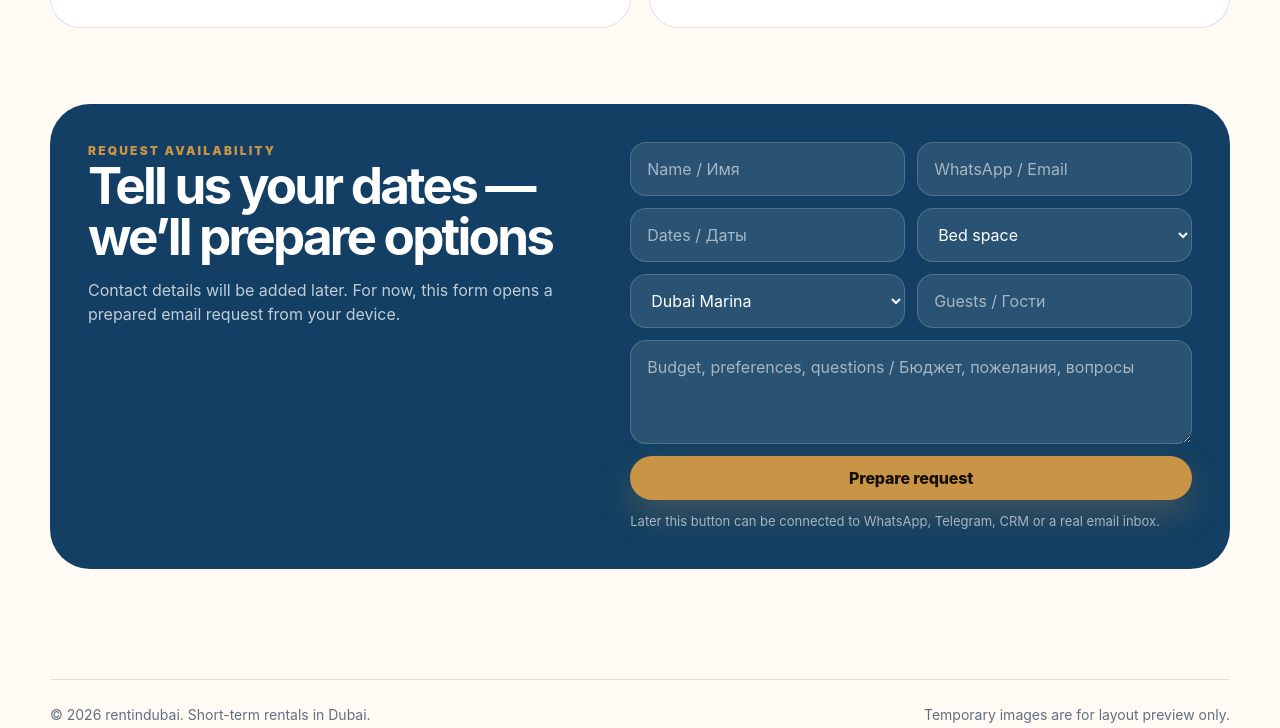
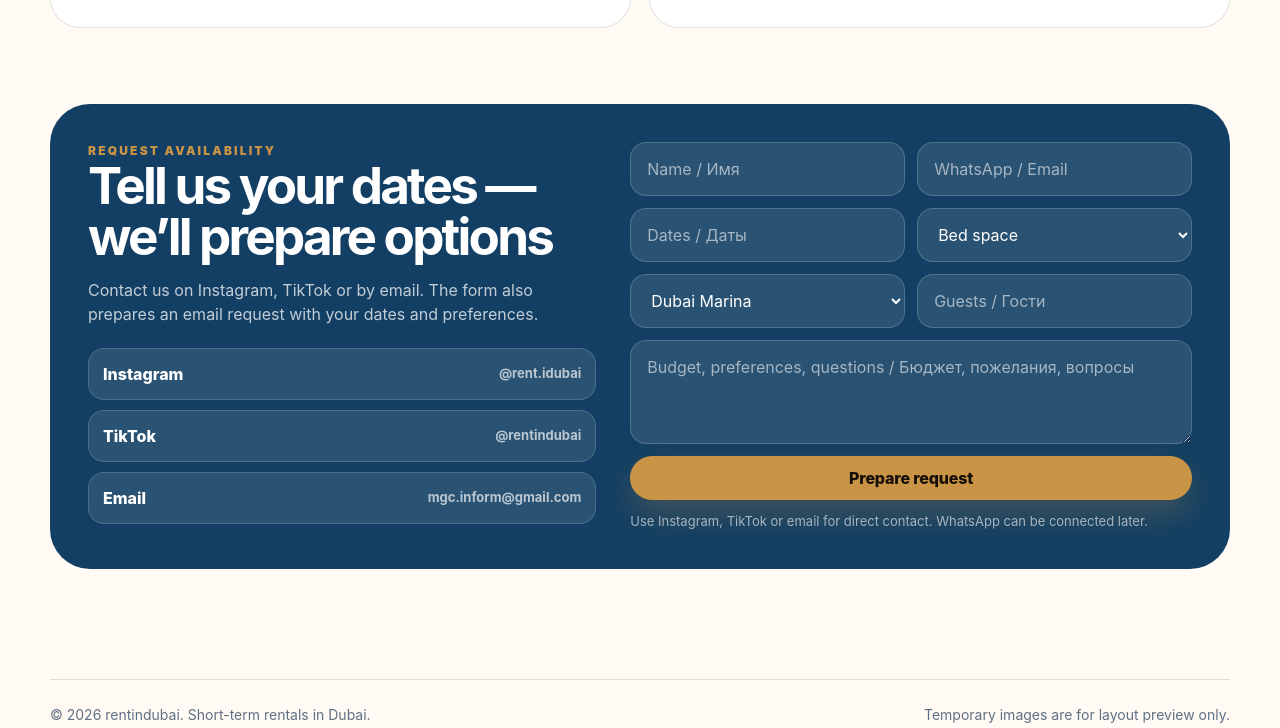
Before and after one commit to mgcinform/rentindubai, a plain HTML site: page index.html in a window 1280 px wide. Shown: the part 2592-3320 px from the top of the page. Drawn offline with Linux system fonts and the light colour scheme.

Commit message:
Add contact links

```diff
--- a/index.html
+++ b/index.html
@@ -154,6 +154,15 @@
     .contact { background: var(--blue); color: white; border-radius: 40px; padding: 38px; display: grid; grid-template-columns: .95fr 1.05fr; gap: 34px; align-items: start; }
     .contact h2 { color: white; }
     .contact p { color: rgba(255,255,255,.74); }
+    .contact-links { margin-top: 22px; display: grid; gap: 10px; }
+    .contact-link {
+      display: flex; align-items: center; justify-content: space-between; gap: 14px;
+      min-height: 52px; padding: 12px 14px; border-radius: 16px;
+      background: rgba(255,255,255,.10); border: 1px solid rgba(255,255,255,.16);
+      color: white; font-weight: 800; transition: background .2s ease, transform .2s ease;
+    }
+    .contact-link:hover { background: rgba(255,255,255,.16); transform: translateY(-1px); }
+    .contact-link span { color: rgba(255,255,255,.68); font-size: 13px; font-weight: 700; }
     .form { display: grid; gap: 12px; }
     .form-row { display: grid; grid-template-columns: 1fr 1fr; gap: 12px; }
     .input, .select, .textarea {
@@ -313,7 +322,12 @@
           <div>
             <div class="eyebrow"><span class="en">Request availability</span><span class="ru">Проверить наличие</span></div>
             <h2><span class="en">Tell us your dates — we’ll prepare options</span><span class="ru">Напишите даты — подготовим варианты</span></h2>
-            <p><span class="en">Contact details will be added later. For now, this form opens a prepared email request from your device.</span><span class="ru">Контакты будут добавлены позже. Пока форма открывает готовое письмо с заявкой на вашем устройстве.</span></p>
+            <p><span class="en">Contact us on Instagram, TikTok or by email. The form also prepares an email request with your dates and preferences.</span><span class="ru">Свяжитесь с нами в Instagram, TikTok или по почте. Форма также подготовит email-заявку с датами и пожеланиями.</span></p>
+            <div class="contact-links" aria-label="Contact information">
+              <a class="contact-link" href="https://www.instagram.com/rent.idubai?igsh=ZmRkb2xzYmd6dDdm" target="_blank" rel="noreferrer">Instagram <span>@rent.idubai</span></a>
+              <a class="contact-link" href="https://www.tiktok.com/@rentindub1?_r=1" target="_blank" rel="noreferrer">TikTok <span>@rentindubai</span></a>
+              <a class="contact-link" href="mailto:mgc.inform@gmail.com">Email <span>mgc.inform@gmail.com</span></a>
+            </div>
           </div>
           <form class="form" id="leadForm">
             <div class="form-row">
@@ -332,7 +346,7 @@
             </div>
             <textarea class="textarea" name="message" placeholder="Budget, preferences, questions / Бюджет, пожелания, вопросы"></textarea>
             <button class="btn btn-gold" type="submit"><span class="en">Prepare request</span><span class="ru">Подготовить заявку</span></button>
-            <div class="form-hint"><span class="en">Later this button can be connected to WhatsApp, Telegram, CRM or a real email inbox.</span><span class="ru">Позже кнопку можно подключить к WhatsApp, Telegram, CRM или реальной почте.</span></div>
+            <div class="form-hint"><span class="en">Use Instagram, TikTok or email for direct contact. WhatsApp can be connected later.</span><span class="ru">Для прямой связи используйте Instagram, TikTok или email. WhatsApp можно подключить позже.</span></div>
           </form>
         </div>
       </div>
@@ -374,7 +388,7 @@
         'Guests: ' + (data.guests || ''),
         'Message: ' + (data.message || '')
       ].join('\n'));
-      window.location.href = 'mailto:?subject=' + subject + '&body=' + body;
+      window.location.href = 'mailto:mgc.inform@gmail.com?subject=' + subject + '&body=' + body;
     });
   </script>
 </body>
```
